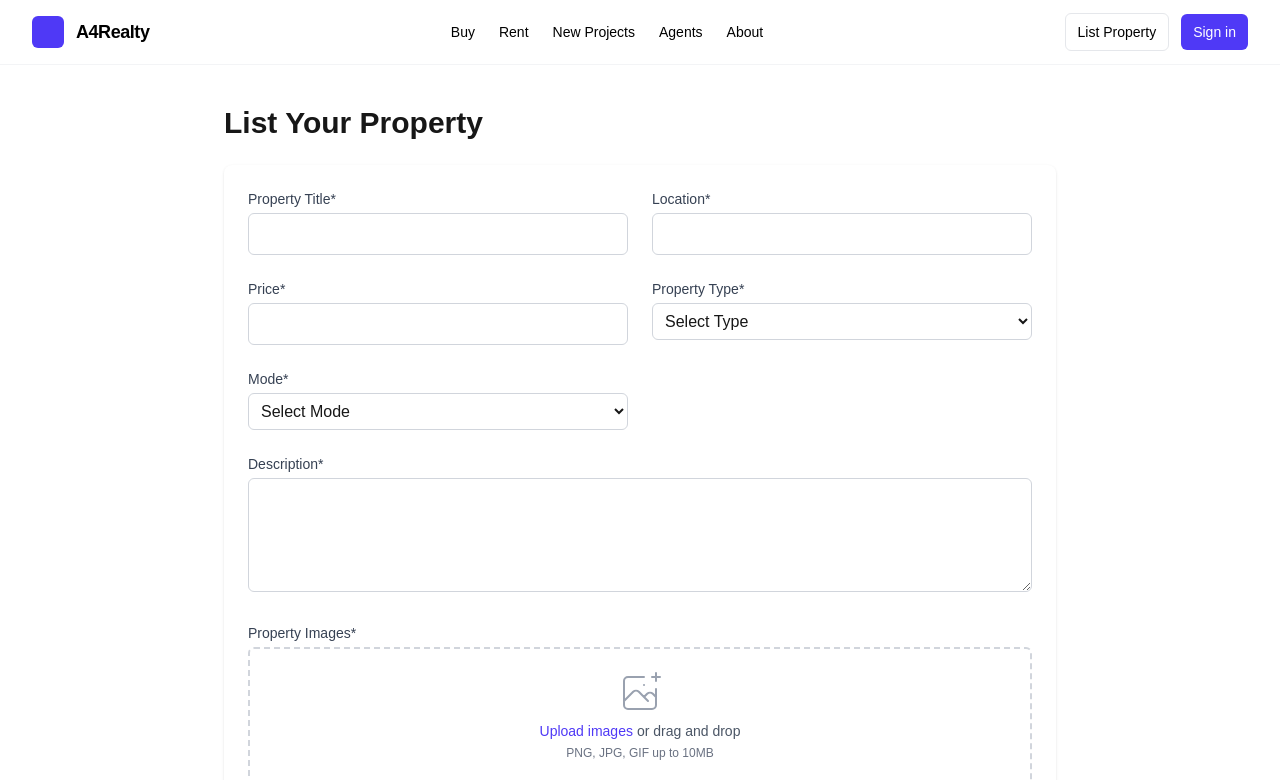
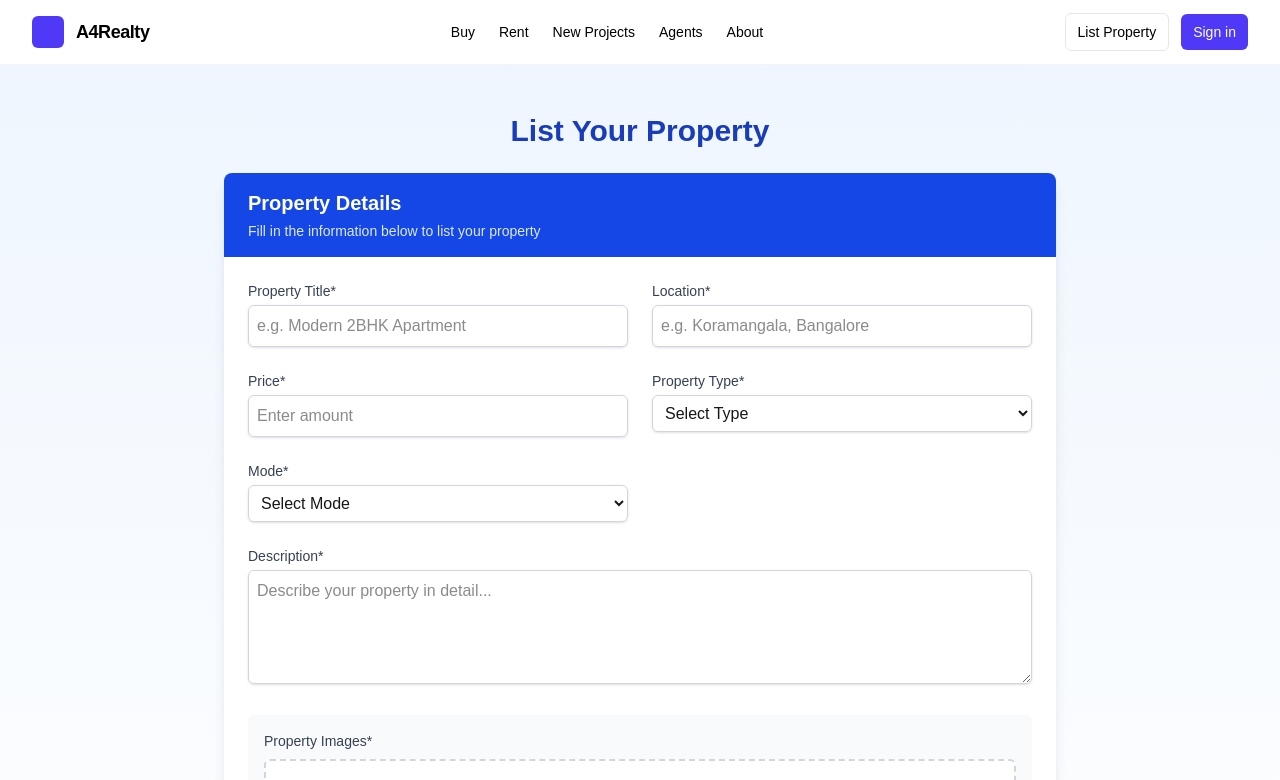
Before and after one commit to reo127/a4realty, a Next.js app: page /list-property in a window 1280 px wide. Shown: the top 780 px of the page. Built offline with nearby package versions, Linux system fonts and the light colour scheme; sample sign-in values are in the browser's storage.

Commit message:
improve uplaod property design

```diff
--- a/src/app/list-property/page.jsx
+++ b/src/app/list-property/page.jsx
@@ -185,12 +185,13 @@ export default function ListProperty() {
   }
 
   return (
-    <div className="max-w-4xl mx-auto px-4 sm:px-6 lg:px-8 py-10">
-      <h1 className="text-3xl font-bold mb-6">List Your Property</h1>
+    <div className="min-h-screen bg-gradient-to-b from-blue-50 to-white py-12">
+      <div className="max-w-4xl mx-auto px-4 sm:px-6 lg:px-8">
+        <h1 className="text-3xl font-bold mb-6 text-blue-800 text-center">List Your Property</h1>
 
         {error && (
-        <div className="mb-4 bg-red-50 border border-red-200 text-red-700 px-4 py-3 rounded-lg">
-          <div className="flex">
+          <div className="mb-6 bg-red-50 border-l-4 border-red-500 text-red-700 p-4 rounded-md shadow-sm">
+            <div className="flex items-center">
               <svg className="h-5 w-5 mr-2" fill="currentColor" viewBox="0 0 20 20">
                 <path fillRule="evenodd" d="M10 18a8 8 0 100-16 8 8 0 000 16zM8.707 7.293a1 1 0 00-1.414 1.414L8.586 10l-1.293 1.293a1 1 0 101.414 1.414L10 11.414l1.293 1.293a1 1 0 001.414-1.414L11.414 10l1.293-1.293a1 1 0 00-1.414-1.414L10 8.586 8.707 7.293z" clipRule="evenodd" />
               </svg>
@@ -200,8 +201,8 @@ export default function ListProperty() {
         )}
 
         {success && (
-        <div className="mb-4 bg-green-50 border border-green-200 text-green-700 px-4 py-3 rounded-lg">
-          <div className="flex">
+          <div className="mb-6 bg-green-50 border-l-4 border-green-500 text-green-700 p-4 rounded-md shadow-sm">
+            <div className="flex items-center">
               <svg className="h-5 w-5 mr-2" fill="currentColor" viewBox="0 0 20 20">
                 <path fillRule="evenodd" d="M10 18a8 8 0 100-16 8 8 0 000 16zm3.707-9.293a1 1 0 00-1.414-1.414L9 10.586 7.707 9.293a1 1 0 00-1.414 1.414l2 2a1 1 0 001.414 0l4-4z" clipRule="evenodd" />
               </svg>
@@ -210,8 +211,13 @@ export default function ListProperty() {
           </div>
         )}
 
-      <div className="bg-white shadow rounded-lg p-6">
-        <form onSubmit={handleSubmit} className="space-y-6">
+        <div className="bg-white shadow-lg rounded-lg overflow-hidden">
+          <div className="bg-blue-700 text-white py-4 px-6">
+            <h2 className="text-xl font-semibold">Property Details</h2>
+            <p className="text-blue-100 text-sm mt-1">Fill in the information below to list your property</p>
+          </div>
+
+          <form onSubmit={handleSubmit} className="p-6 space-y-6">
             <div className="grid grid-cols-1 md:grid-cols-2 gap-6">
               <div>
                 <label htmlFor="title" className="block text-sm font-medium text-gray-700 mb-1">
@@ -224,7 +230,8 @@ export default function ListProperty() {
                   value={formData.title}
                   onChange={handleChange}
                   required
-                className="w-full p-2 border border-gray-300 rounded-md focus:ring-indigo-500 focus:border-indigo-500"
+                  className="w-full p-2 border border-gray-300 rounded-md focus:ring-blue-500 focus:border-blue-500 shadow-sm"
+                  placeholder="e.g. Modern 2BHK Apartment"
                 />
               </div>
 
@@ -239,7 +246,8 @@ export default function ListProperty() {
                   value={formData.location}
                   onChange={handleChange}
                   required
-                className="w-full p-2 border border-gray-300 rounded-md focus:ring-indigo-500 focus:border-indigo-500"
+                  className="w-full p-2 border border-gray-300 rounded-md focus:ring-blue-500 focus:border-blue-500 shadow-sm"
+                  placeholder="e.g. Koramangala, Bangalore"
                 />
               </div>
 
@@ -254,7 +262,8 @@ export default function ListProperty() {
                   value={formData.price}
                   onChange={handleChange}
                   required
-                className="w-full p-2 border border-gray-300 rounded-md focus:ring-indigo-500 focus:border-indigo-500"
+                  className="w-full p-2 border border-gray-300 rounded-md focus:ring-blue-500 focus:border-blue-500 shadow-sm"
+                  placeholder="Enter amount"
                 />
               </div>
 
@@ -268,7 +277,7 @@ export default function ListProperty() {
                   value={formData.type}
                   onChange={handleChange}
                   required
-                className="w-full p-2 border border-gray-300 rounded-md focus:ring-indigo-500 focus:border-indigo-500"
+                  className="w-full p-2 border border-gray-300 rounded-md focus:ring-blue-500 focus:border-blue-500 shadow-sm"
                 >
                   <option value="">Select Type</option>
                   <option value="flat">Flat</option>
@@ -289,7 +298,7 @@ export default function ListProperty() {
                     value={formData.bhk}
                     onChange={handleChange}
                     required
-                  className="w-full p-2 border border-gray-300 rounded-md focus:ring-indigo-500 focus:border-indigo-500"
+                    className="w-full p-2 border border-gray-300 rounded-md focus:ring-blue-500 focus:border-blue-500 shadow-sm"
                   >
                     <option value="">Select BHK</option>
                     <option value="1bhk">1 BHK</option>
@@ -311,7 +320,7 @@ export default function ListProperty() {
                   value={formData.mode}
                   onChange={handleChange}
                   required
-                className="w-full p-2 border border-gray-300 rounded-md focus:ring-indigo-500 focus:border-indigo-500"
+                  className="w-full p-2 border border-gray-300 rounded-md focus:ring-blue-500 focus:border-blue-500 shadow-sm"
                 >
                   <option value="">Select Mode</option>
                   <option value="buy">Buy</option>
@@ -332,21 +341,22 @@ export default function ListProperty() {
                 onChange={handleChange}
                 required
                 rows={4}
-              className="w-full p-2 border border-gray-300 rounded-md focus:ring-indigo-500 focus:border-indigo-500"
+                className="w-full p-2 border border-gray-300 rounded-md focus:ring-blue-500 focus:border-blue-500 shadow-sm"
+                placeholder="Describe your property in detail..."
               />
             </div>
 
-          <div>
-            <label className="block text-sm font-medium text-gray-700 mb-1">
+            <div className="bg-gray-50 p-4 rounded-md">
+              <label className="block text-sm font-medium text-gray-700 mb-2">
                 Property Images*
               </label>
-            <div className="mt-1 flex justify-center px-6 pt-5 pb-6 border-2 border-gray-300 border-dashed rounded-md">
+              <div className="mt-1 flex justify-center px-6 pt-5 pb-6 border-2 border-gray-300 border-dashed rounded-md bg-white">
                 <div className="space-y-1 text-center">
                   <svg className="mx-auto h-12 w-12 text-gray-400" stroke="currentColor" fill="none" viewBox="0 0 48 48" aria-hidden="true">
                     <path d="M28 8H12a4 4 0 00-4 4v20m32-12v8m0 0v8a4 4 0 01-4 4H12a4 4 0 01-4-4v-4m32-4l-3.172-3.172a4 4 0 00-5.656 0L28 28M8 32l9.172-9.172a4 4 0 015.656 0L28 28m0 0l4 4m4-24h8m-4-4v8m-12 4h.02" strokeWidth="2" strokeLinecap="round" strokeLinejoin="round" />
                   </svg>
-                <div className="flex text-sm text-gray-600">
-                  <label htmlFor="file-upload" className="relative cursor-pointer bg-white rounded-md font-medium text-indigo-600 hover:text-indigo-500 focus-within:outline-none focus-within:ring-2 focus-within:ring-offset-2 focus-within:ring-indigo-500">
+                  <div className="flex text-sm text-gray-600 justify-center">
+                    <label htmlFor="file-upload" className="relative cursor-pointer bg-white rounded-md font-medium text-blue-600 hover:text-blue-500 focus-within:outline-none focus-within:ring-2 focus-within:ring-offset-2 focus-within:ring-blue-500">
                       <span>Upload images</span>
                       <input
                         id="file-upload"
@@ -368,8 +378,8 @@ export default function ListProperty() {
               </div>
 
               {uploadingImages && (
-              <div className="mt-2 text-sm text-gray-500 flex items-center">
-                <svg className="animate-spin -ml-1 mr-3 h-5 w-5 text-indigo-500" fill="none" viewBox="0 0 24 24">
+                <div className="mt-2 text-sm text-gray-500 flex items-center justify-center">
+                  <svg className="animate-spin -ml-1 mr-3 h-5 w-5 text-blue-500" fill="none" viewBox="0 0 24 24">
                     <circle className="opacity-25" cx="12" cy="12" r="10" stroke="currentColor" strokeWidth="4"></circle>
                     <path className="opacity-75" fill="currentColor" d="M4 12a8 8 0 018-8V0C5.373 0 0 5.373 0 12h4zm2 5.291A7.962 7.962 0 014 12H0c0 3.042 1.135 5.824 3 7.938l3-2.647z"></path>
                   </svg>
@@ -380,16 +390,16 @@ export default function ListProperty() {
               {previewImages.length > 0 && (
                 <div className="mt-4 grid grid-cols-2 sm:grid-cols-3 md:grid-cols-4 gap-4">
                   {previewImages.map((image, index) => (
-                  <div key={index} className="relative group">
+                    <div key={index} className="relative group rounded-md overflow-hidden shadow-sm">
                       <img
                         src={image.preview}
                         alt={`Preview ${index}`}
-                      className="h-24 w-full object-cover rounded-md"
+                        className="h-24 w-full object-cover"
                       />
                       <button
                         type="button"
                         onClick={() => removeImage(index)}
-                      className="absolute top-1 right-1 bg-red-500 text-white rounded-full p-1 opacity-0 group-hover:opacity-100 transition-opacity"
+                        className="absolute top-1 right-1 bg-red-500 text-white rounded-full p-1 opacity-0 group-hover:opacity-100 transition-opacity shadow-md"
                       >
                         <svg className="h-4 w-4" fill="none" stroke="currentColor" viewBox="0 0 24 24">
                           <path strokeLinecap="round" strokeLinejoin="round" strokeWidth="2" d="M6 18L18 6M6 6l12 12" />
@@ -405,7 +415,7 @@ export default function ListProperty() {
               <button
                 type="submit"
                 disabled={submitting || uploadingImages}
-              className="w-full flex justify-center py-3 px-4 border border-transparent rounded-lg shadow-sm text-sm font-medium text-white bg-indigo-600 hover:bg-indigo-700 focus:outline-none focus:ring-2 focus:ring-offset-2 focus:ring-indigo-500 disabled:opacity-50 disabled:cursor-not-allowed transition duration-200"
+                className="w-full flex justify-center py-3 px-4 border border-transparent rounded-lg shadow-sm text-sm font-medium text-white bg-blue-600 hover:bg-blue-700 focus:outline-none focus:ring-2 focus:ring-offset-2 focus:ring-blue-500 disabled:opacity-50 disabled:cursor-not-allowed transition duration-200"
               >
                 {submitting ? (
                   <div className="flex items-center">
@@ -421,5 +431,6 @@ export default function ListProperty() {
           </form>
         </div>
       </div>
+    </div>
   );
 }
```
Lines whose indentation alone changed are shown as unchanged.
